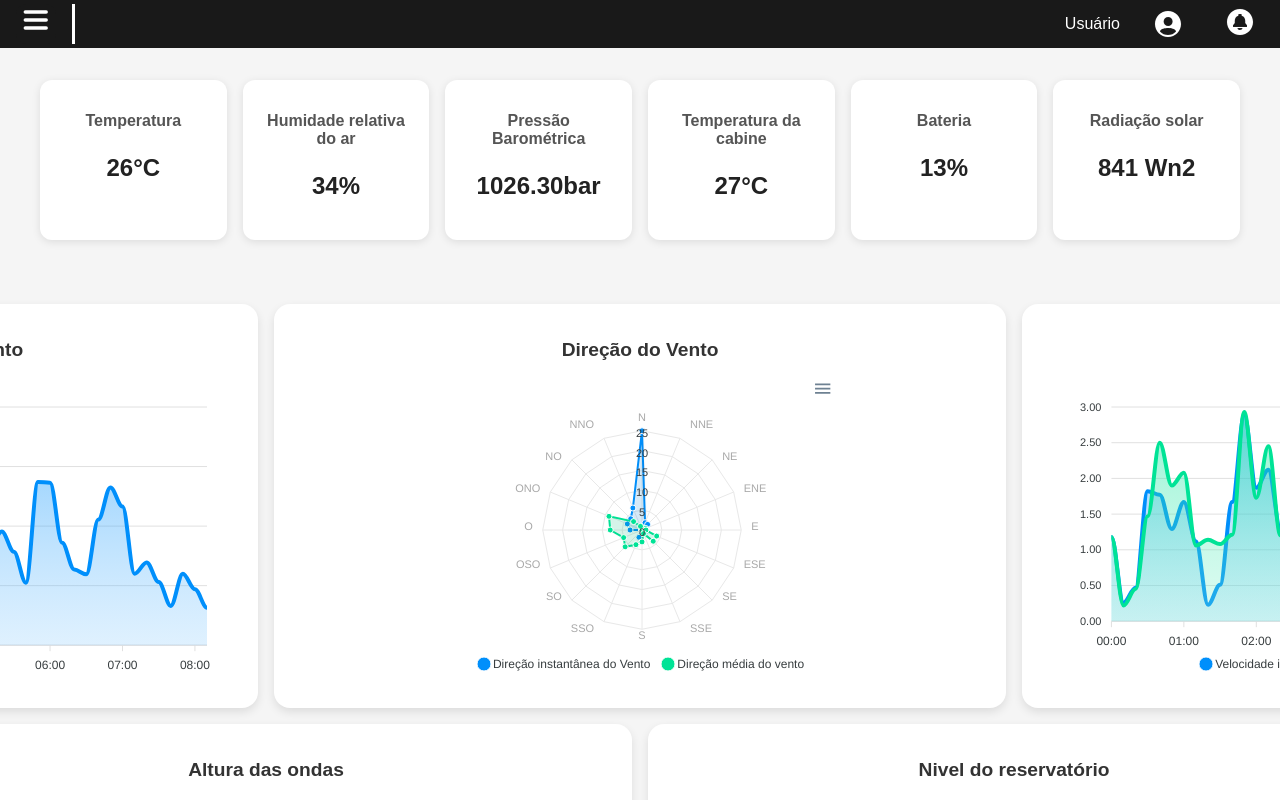
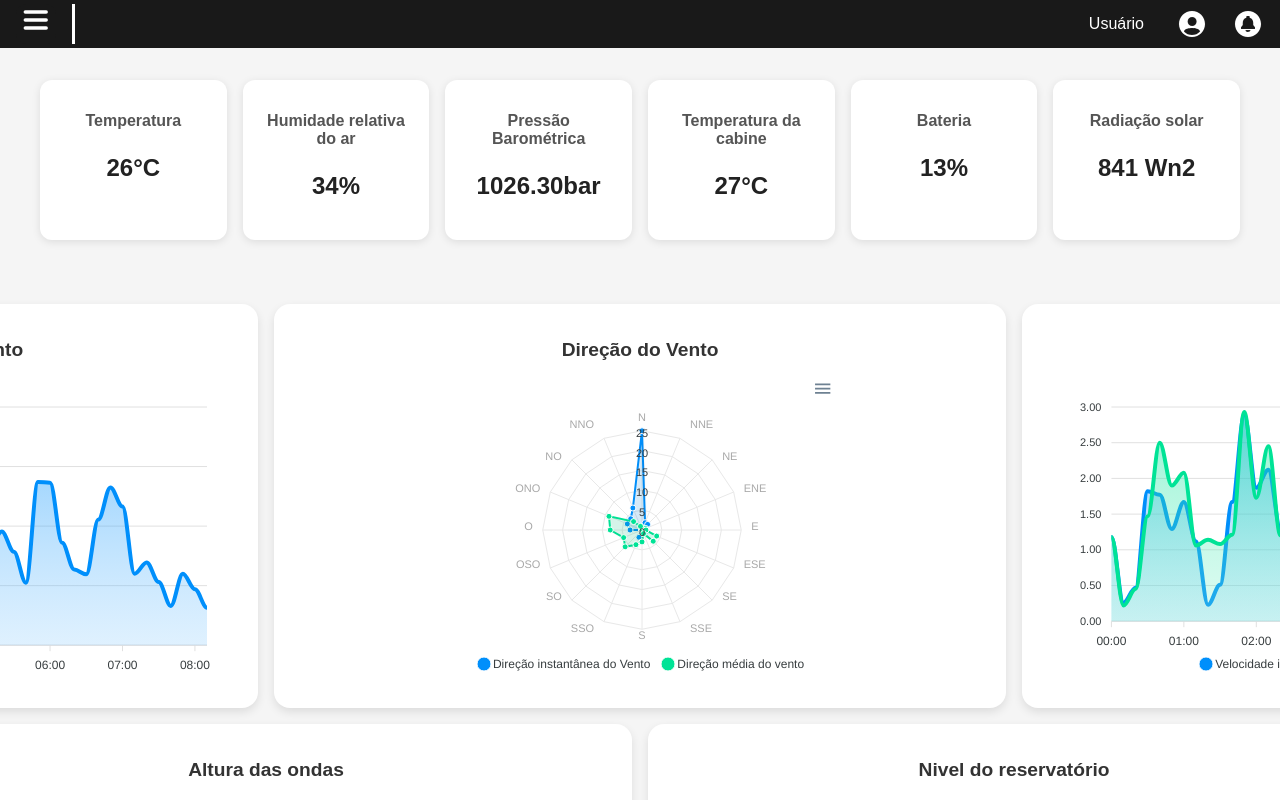
Before and after one commit to AndreHVentura/Cloud.io, a React (Create React App) app in the folder front/: page /home in a window 1280 px wide. Shown: the top 800 px of the page. Built offline with nearby package versions, Linux system fonts and the light colour scheme.

Commit message:
Menu dropdown/Botão de visibilidade

```diff
--- a/front/src/components/perfil/Icons.tsx
+++ b/front/src/components/perfil/Icons.tsx
@@ -10,6 +10,8 @@ import {
   settingsSharp,
   informationCircle,
   logOut,
+  eyeOutline,
+  eyeOffOutline
 } from "ionicons/icons";
 
 export const Icons = {
@@ -23,6 +25,8 @@ export const Icons = {
   settingsSharp,
   informationCircle,
   logOut,
+  eyeOutline,
+  eyeOffOutline
 };
 
 export { IonIcon };
--- a/front/src/components/perfil/Notificacao.tsx
+++ b/front/src/components/perfil/Notificacao.tsx
@@ -1,33 +1,55 @@
-import { useState } from 'react';
+import { useEffect, useRef, useState } from 'react';
 import { IonIcon } from './Icons';
 import { Icons } from "./Icons";
 import styled from "styled-components";
 
 export default function Notificacao() {
-  const [isOpen, setIsOpen] = useState(false)
-  function showDropdown() {
-    setIsOpen(prevState => !prevState);
-  }
+  const [isOpen, setIsOpen] = useState(false);
+  const dropdownRef = useRef(null);
+
+  useEffect(() => {
+
+  });
 
   return (
     <>
-      <button onClick={showDropdown}>
+      <DropdownBtn onClick={() => setIsOpen(prevState => !prevState)}>
         <IonIcon icon={Icons.notificationsCircleSharp}/>
-      </button>
-      <DropdownMenu className={isOpen ? "show" : "hide"}>
+      </DropdownBtn>
+      <DropdownMenu className={isOpen ? "show" : "hide"} ref={dropdownRef}>
         <p>Alerta de ventos fortes</p>
       </DropdownMenu>
     </>
   );
 };
 
+const DropdownBtn = styled.button`
+  display: inline-block;
+  padding: 0;
+  margin: 0;
+  border: 0;
+  background: transparent;
+
+  & ion-icon {
+    display: block;
+    width: 2rem;
+    height: 2rem;
+    color: white;
+  }
+`;
+
 const DropdownMenu = styled.div`
   position: absolute;
-  background-color: #f1f1f1;
-  min-width: 160px;
+  background-color: white;
+  min-width: 150px;
+  min-height: 200px;
+  padding: 10px;
   box-shadow: 0px 8px 16px 0px rgba(0,0,0,0.2);
   z-index: 1;
+  border-radius: 5px;
 
   &.hide {display: none;}
   &.show {display: block;}
+
+  & p {color: black;}
 `;
--- a/front/src/components/perfil/Topbar.tsx
+++ b/front/src/components/perfil/Topbar.tsx
@@ -2,6 +2,7 @@ import styled from "styled-components";
 import { motion } from "framer-motion";
 import { IonIcon } from './Icons';
 import { Icons } from "./Icons";
+import Notificacao from "./Notificacao";
 
 
 const Path = (props: any) => (
@@ -18,7 +19,7 @@ export default function TopBar({ helper, isNavOpen }: { helper: () => void, isNa
   return(
       <Upperdiv>
           <NotificationIcon>
-            <IonStyledIcon icon={Icons.notificationsCircleSharp} />
+            <Notificacao/>
           </NotificationIcon>
           <IonStyledIcon icon={Icons.personCircleSharp} />
           <P>Usuário</P>
@@ -112,5 +113,6 @@ const ToggleDiv = styled.div`
 `;
 
 const NotificationIcon = styled.div`
+  padding-top: 4px;
   margin-left: 1rem;
 `;
--- a/front/src/pages/Login.tsx
+++ b/front/src/pages/Login.tsx
@@ -7,6 +7,8 @@ import LogoAlternativo from "../logo/icone-nuvem.png";
 import lagoFurnas from "../logo/lago_furnas.jpg";
 import capitolio from "../logo/capitolio.jpg";
 import nuvens from "../logo/nuvens.jpg";
+import { IonIcon } from "@ionic/react";
+import { Icons } from "../components/perfil/Icons";
 
 const images = [lagoFurnas, capitolio, nuvens];
 
@@ -16,6 +18,15 @@ const Login: React.FC = () => {
   const [email, setEmail] = useState<string>('');
   const [senha, setSenha] = useState<string>('');
   const [currentImageIndex, setCurrentImageIndex] = useState<number>(0);
+  const [pwdVisible, setPwdVisible] = useState("password");
+
+  const changeVisibility = () => {
+    if(pwdVisible === "password") {
+      setPwdVisible("text");
+    } else {
+      setPwdVisible("password");
+    }
+  }
 
   const handleLogin = async (e: React.FormEvent) => {
     e.preventDefault();
@@ -60,7 +71,13 @@ const Login: React.FC = () => {
             <InputField type="email" id="email" placeholder="Insira seu e-mail" value={email} onChange={(e) => setEmail(e.target.value)} required />
 
             <InputLabel htmlFor="senha">Senha</InputLabel>
-            <InputField type="password" id="senha" placeholder="Insira sua senha" value={senha} onChange={(e) => setSenha(e.target.value)} required />
+            <InputLabelWrapper>
+              <InputField type={pwdVisible} id="senha" placeholder="Insira sua senha" value={senha} onChange={(e) => setSenha(e.target.value)} required />
+              <PasswordVisibilityBtn type="button" onClick={changeVisibility}>
+                <IonIcon icon={Icons.eyeOutline} />
+              </PasswordVisibilityBtn>
+            </InputLabelWrapper>
+
 
             <OptionsRow>
               <CheckboxWrapper>
@@ -245,3 +262,12 @@ const CarouselImage = styled.img<{ isVisible: boolean }>`
   transition: opacity 1s ease-in-out;
   pointer-events: none;
 `;
+
+const InputLabelWrapper = styled.div`
+`;
+
+const PasswordVisibilityBtn = styled.button`
+  background: none;
+  border: none;
+  position: absolute;
+`;
```
